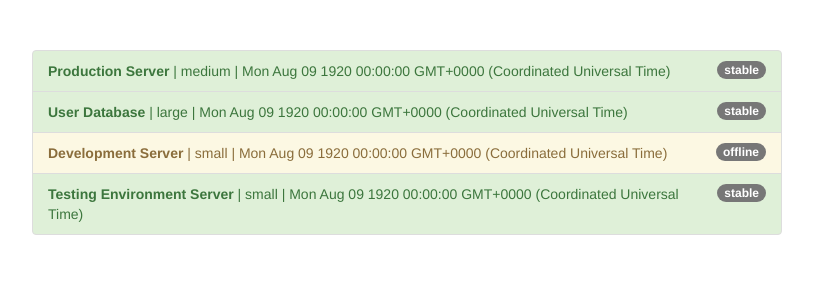
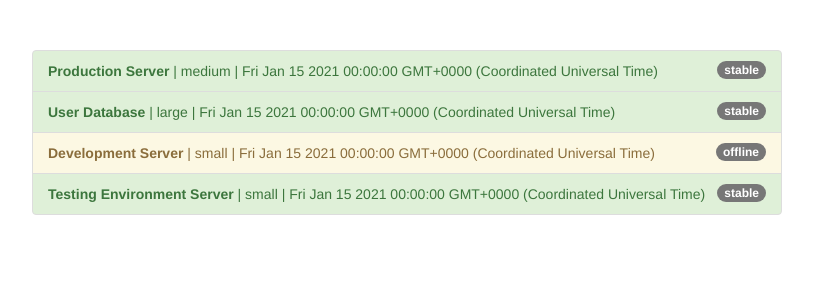
Before and after one commit to dockerlead/angular-pipes-poc, an Angular app: page / in a window 1280 px wide. Shown: the top 300 px of the page, without its empty margins (233-1046 px from the left). Built offline with nearby package versions, Linux system fonts and the light colour scheme.

Commit message:
:pencil:Fix datetime

```diff
--- a/src/app/app.component.ts
+++ b/src/app/app.component.ts
@@ -11,25 +11,25 @@ export class AppComponent {
       instanceType: 'medium',
       name: 'Production Server',
       status: 'stable',
-      started: new Date(15, 1, 2017)
+      started: new Date(2021, 0, 15)
     },
     {
       instanceType: 'large',
       name: 'User Database',
       status: 'stable',
-      started: new Date(15, 1, 2017)
+      started: new Date(2021, 0, 15)
     },
     {
       instanceType: 'small',
       name: 'Development Server',
       status: 'offline',
-      started: new Date(15, 1, 2017)
+      started: new Date(2021, 0, 15)
     },
     {
       instanceType: 'small',
       name: 'Testing Environment Server',
       status: 'stable',
-      started: new Date(15, 1, 2017)
+      started: new Date(2021, 0, 15)
     }
   ];
   getStatusClasses(server: {instanceType: string, name: string, status: string, started: Date}) {
```
Also changed, not shown: .vim/coc-settings.json (added), 1 other file (tests, documents, lock files or other folders).
